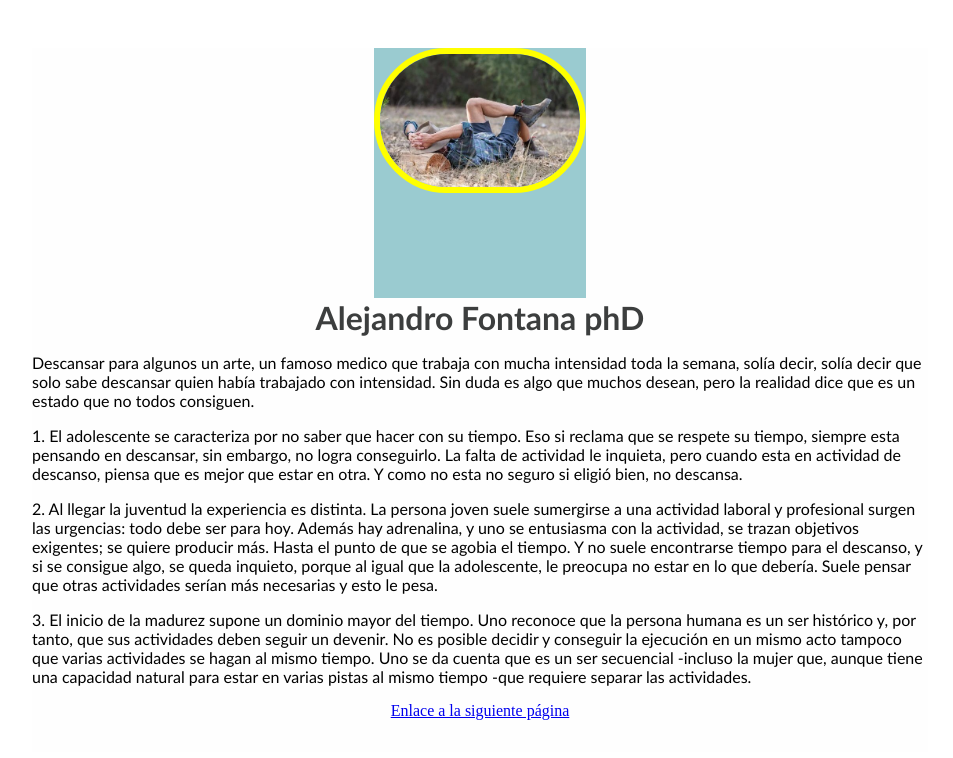
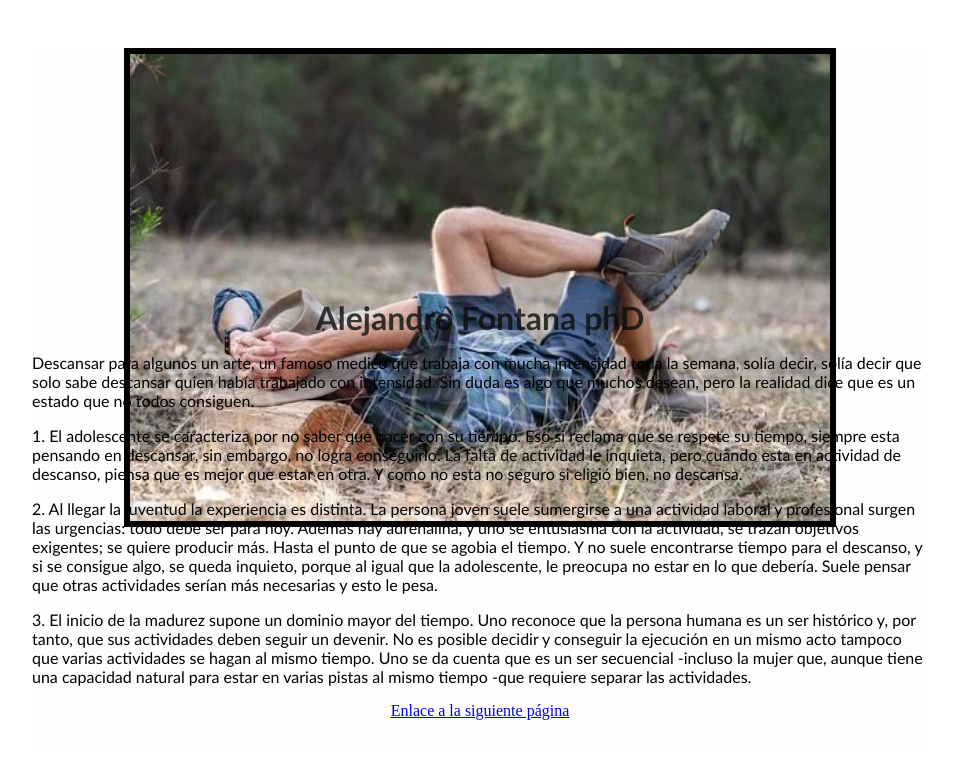
Before and after one commit to guillermo1608/aew_2025_crespo, a plain HTML site: page CSS/01_tarjetapersonal/index.html in a window 1280 px wide. Shown: the whole page, without its empty margins (160-1113 px from the left). Drawn offline with Linux system fonts and the light colour scheme.

Commit message:
he modificado los bordes

```diff
--- a/CSS/01_tarjetapersonal/css/estilos.css
+++ b/CSS/01_tarjetapersonal/css/estilos.css
@@ -32,15 +32,11 @@ p {
 }
 
 .perfil {
-    width: 200px;
+    width: 700px;
     border-width: 6px;
     border-style: solid;
-    border-color: yellow;
+    border-color:black;
     margin: 0;
-}
-
-.borde-redondeado {
-    border-radius: 150px;
 }
 
 #foto-perfil {
```
